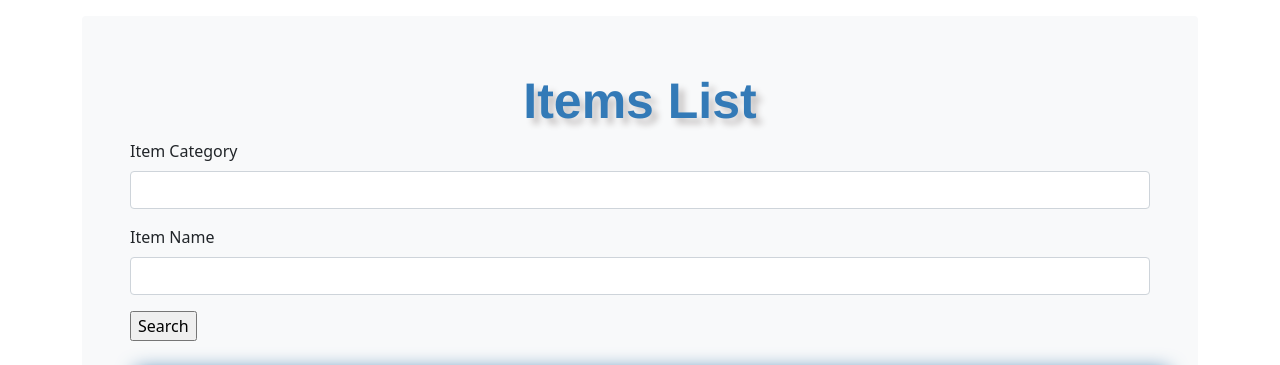
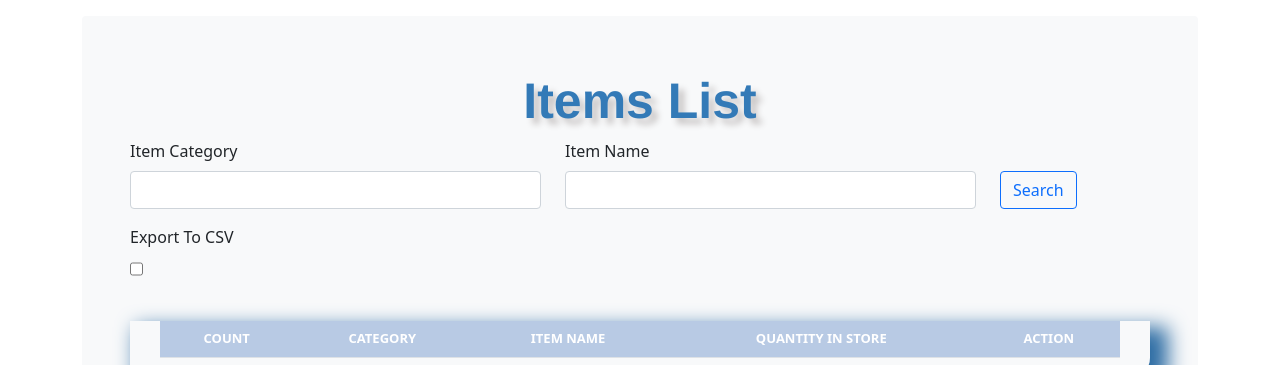
Before and after one commit to JAYBLA/Inventory-Management-System, a Django app: page /items-list/ in a window 1280 px wide. Shown: the part 56-421 px from the top of the page. Run offline with Django 3.2, Linux system fonts and the light colour scheme; data that the repository does not hold is empty; some libraries are stand-ins or nearby versions.

Commit message:
csv export

```diff
--- a/stockmanager/forms.py
+++ b/stockmanager/forms.py
@@ -7,6 +7,7 @@ class StockCreateForm(forms.ModelForm):
         fields =['category', 'item_name', 'quantity']
 
 class StockSearchForm(forms.ModelForm):
-   class Meta:
-     model = Stock
-     fields = ['category', 'item_name']
+  export_to_CSV = forms.BooleanField()
+  class Meta:
+    model = Stock
+    fields = ['category', 'item_name']
--- a/stockmanager/models.py
+++ b/stockmanager/models.py
@@ -13,7 +13,6 @@ class Stock(models.Model):
 	created_by = models.CharField(max_length=50, blank=True, null=True)
 	reorder_level = models.IntegerField(default='0', blank=True, null=True)
 	last_updated = models.DateTimeField(auto_now_add=False, auto_now=True)
-	export_to_CSV = models.BooleanField(default=False)
 
 	def __str__(self):
 		return self.item_name
--- a/stockmanager/templates/list_item.html
+++ b/stockmanager/templates/list_item.html
@@ -13,15 +13,27 @@
     <div class="heading">{{heading}}</div>
     <form method='POST' action=''>
       {% csrf_token %}
-      <div class="mb-3">
-        <label for="exampleInputEmail1" class="form-label">Item Category</label>
-        {% render_field form.category class="form-control" %}
+      <div class="row d-flex align-items-center">
+        <div class="col-md-5">
+          <div class="mb-3">
+            <label for="exampleInputEmail1" class="form-label">Item Category</label>
+            {% render_field form.category class="form-control" %}
+          </div>
+        </div>
+        <div class="col-md-5">
+          <div class="mb-3">
+            <label for="exampleInputEmail1" class="form-label">Item Name</label>
+            {% render_field form.item_name class="form-control" %}
+          </div>
+        </div>
+        <div class="col-md-2 mt-3">
+            <button class="btn btn-outline-primary" type="submit">Search</button>
+        </div>
       </div>
       <div class="mb-3">
-          <label for="exampleInputEmail1" class="form-label">Item Name</label>
-          {% render_field form.item_name class="form-control" %}
+        <label for="exampleInputEmail1" class="form-label">Export To CSV</label>
+        {% render_field form.export_to_CSV class="form-check" %}
       </div>
-      <input type="submit" value='Search'/>
     </form>
     <br>
     <div class="display_table">
@@ -32,6 +44,7 @@
                 <th>CATEGORY</th>
                 <th>ITEM NAME</th>
                 <th>QUANTITY IN STORE</th>
+                <th>ACTION</th>
               </tr>
             </thead>
           {% for instance in items %}
@@ -40,6 +53,11 @@
                 <td>{{instance.category}}</td>
                 <td>{{instance.item_name}}</td>
                 <td>{{instance.quantity}}</td>
+                <td><a href="{% url 'stockmanager:delete_item' instance.id %}">
+                  <svg xmlns="http://www.w3.org/2000/svg" width="16" height="16" fill="currentColor" class="bi bi-trash-fill" viewBox="0 0 16 16">
+                    <path d="M2.5 1a1 1 0 0 0-1 1v1a1 1 0 0 0 1 1H3v9a2 2 0 0 0 2 2h6a2 2 0 0 0 2-2V4h.5a1 1 0 0 0 1-1V2a1 1 0 0 0-1-1H10a1 1 0 0 0-1-1H7a1 1 0 0 0-1 1H2.5zm3 4a.5.5 0 0 1 .5.5v7a.5.5 0 0 1-1 0v-7a.5.5 0 0 1 .5-.5zM8 5a.5.5 0 0 1 .5.5v7a.5.5 0 0 1-1 0v-7A.5.5 0 0 1 8 5zm3 .5v7a.5.5 0 0 1-1 0v-7a.5.5 0 0 1 1 0z"/>
+                  </svg>
+                </a></td>
               </tr>
           {% endfor %}
         </table>
--- a/stockmanager/urls.py
+++ b/stockmanager/urls.py
@@ -8,4 +8,6 @@ urlpatterns = [
     path('', views.home, name='home'),
     path('add-item/', views.add_item, name='add_item'),
     path('items-list/', views.list_item, name='list_item'),
+    path('update-item/<int:pk>/', views.update_item, name='update_item'),
+    path('delete_item/<int:pk>/', views.delete_item, name="delete_item"),
 ]
--- a/stockmanager/views.py
+++ b/stockmanager/views.py
@@ -1,4 +1,7 @@
-from django.shortcuts import render,redirect
+from django.shortcuts import render,redirect,get_object_or_404
+from django.http import HttpResponse
+import csv
+
 from .forms import StockCreateForm, StockSearchForm
 from .models import Stock
 
@@ -31,13 +34,45 @@ def list_item(request):
         'heading':'Items List'
     }
     if request.method == 'POST':
-        items = Stock.objects.filter(category__iexact=form['category'].value(),
-                                    item_name__iexact=form['item_name'].value()
-                                    )
-    print('items:',items)
+        items = Stock.objects.filter(
+            category__icontains=form['category'].value(),
+            item_name__icontains=form['item_name'].value()
+        )
+        if form['export_to_CSV'].value() == True:
+            response = HttpResponse(content_type='text/csv')
+            response['Content-Disposition'] = 'attachment; filename="List of stock.csv"'
+            writer = csv.writer(response)
+            writer.writerow(['CATEGORY', 'ITEM NAME', 'QUANTITY'])
+            instance = items
+            for stock in instance:
+             writer.writerow([stock.category, stock.item_name, stock.quantity])
+            return response
+        context = {
+        "form": form,
+        'heading':'Items List',
+        'items':items,
+        }
+    return render(request, template_name, context)
+
+def update_item(request,pk):
+    template_name = 'add_item.html'
+    item =get_object_or_404(Stock, id=pk)
+    if request.POST:
+        form = StockCreateForm(request.POST, instance=item)
+        if form.is_valid():
+            form.save()
+            return redirect(to='stockmanager:list_item')
+    else:
+        form = StockCreateForm(instance=item)
     context = {
-    "form": form,
-    'heading':'Items List',
-    'items':items,
+        'form':form
     }
     return render(request, template_name, context)
+
+def delete_item(request, pk):
+    template_name = 'delete_items.html'
+    item = get_object_or_404(Stock, id=pk)
+    if request.method == 'POST':
+        item.delete()
+        return redirect(to='stockmanager:list_item')
+    return render(request, template_name)
```
Also changed, not shown: stockmanager/templates/delete_items.html (added, +20 -0 lines).
